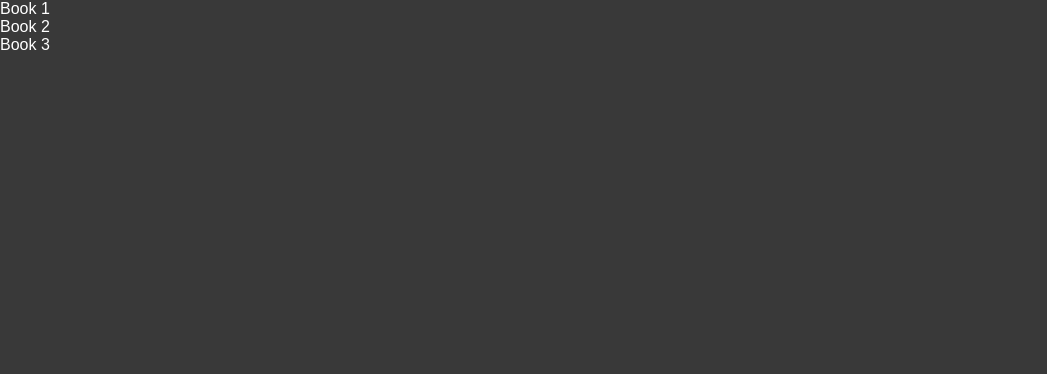
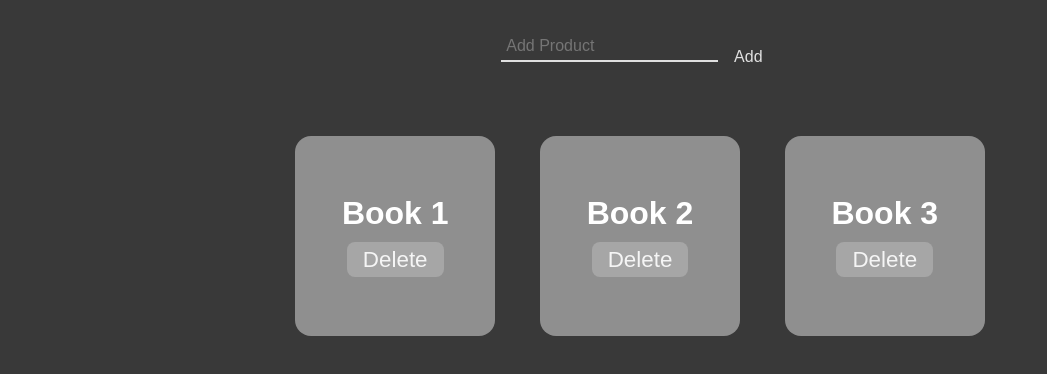
Before and after one commit to womoboy/react-daywork, a React (Create React App) app: page / in a window 1280 px wide. Shown: the top 374 px of the page, without its empty margins (0-1047 px from the left). Built offline with nearby package versions, Linux system fonts and the light colour scheme; data requests are answered from the project's data file.

Commit message:
jsonServer/ dynamic products createor create/ delete and show them was practiced

```diff
--- /dev/null
+++ b/db.json
@@ -0,0 +1,16 @@
+{
+  "products": [
+    {
+      "title": "Book 1",
+      "id": 1
+    },
+    {
+      "title": "Book 2",
+      "id": 2
+    },
+    {
+      "title": "Book 3",
+      "id": 3
+    }
+  ]
+}
--- a/package.json
+++ b/package.json
@@ -6,6 +6,7 @@
     "@testing-library/jest-dom": "^5.16.4",
     "@testing-library/react": "^13.1.1",
     "@testing-library/user-event": "^13.5.0",
+    "json-server": "^0.17.0",
     "node-sass": "^7.0.1",
     "react": "^18.0.0",
     "react-dom": "^18.0.0",
@@ -16,7 +17,8 @@
     "start": "react-scripts start",
     "build": "react-scripts build",
     "test": "react-scripts test",
-    "eject": "react-scripts eject"
+    "eject": "react-scripts eject",
+    "jsonServer": "json-server --watch db.json --port 8000"
   },
   "eslintConfig": {
     "extends": [
--- a/src/App.js
+++ b/src/App.js
@@ -1,10 +1,45 @@
-
+import { useState , useEffect} from 'react';
 import ProductList from './components/productList/ProductList';
+import AddProduct from './components/AddProduct/AddProduct';
 
 const App = () => {
+    const [products, setProducts] = useState([]);
+
+    useEffect(()=> {
+        const  sendRequest = async ()=> {
+            const response = await fetch('http://localhost:8000/products');
+            const responseData = await response.json();
+
+            setProducts(responseData);
+        }
+
+        sendRequest();
+    }, []);
+
+    const addProduct = async (title) => {
+        const response = await fetch('http://localhost:8000/products', {
+            method: 'POST',
+            headers: {
+                'Content-type': 'application/json'
+            },
+            body: JSON.stringify(title)
+        });
+
+        const responseData = await response.json();
+
+        setProducts([...products, responseData]);
+    };
+
+    const onDelete = async (id) => {
+        await fetch(`http://localhost:8000/products/${id}`, {method: 'DELETE'});
+
+        setProducts(products.filter((item) => item.id !== id));
+    };
+
     return (
         <div className="container">
-            <ProductList />
+            <AddProduct onAdd={addProduct}/>
+            <ProductList products={products} onDelete={onDelete}/>
         </div>
     );
 }
--- /dev/null
+++ b/src/components/AddProduct/AddProduct.css
@@ -0,0 +1,23 @@
+.add-product-form {
+    display: flex;
+    justify-content: center;
+    padding: 2rem 0;
+}
+
+.form-control input {
+    padding: 0.3rem;
+    background: transparent;
+    border: none;
+    border-bottom: 2px solid #e0e0e0;
+    font: inherit;
+    color: #e0e0e0;
+    outline: none;
+}
+
+.form-btn {
+    margin: 1rem;
+    background: transparent;
+    border: none;
+    font: inherit;
+    color: #e0e0e0;
+}
--- /dev/null
+++ b/src/components/AddProduct/AddProduct.js
@@ -0,0 +1,33 @@
+import {useState} from 'react';
+
+import './AddProduct.css';
+
+const AddProduct = ({onAdd}) => {
+    const [title, setTitle] = useState('');
+
+    const submitForm = (event) => {
+        event.preventDefault();
+
+        onAdd({title});
+
+        setTitle('');
+    }
+
+    return (
+        <div>
+            <form className='add-product-form' onSubmit={submitForm}>
+                <div className='form-control'>
+                    <input
+                     type="text"
+                     placeholder='Add Product'
+                     value={title}
+                     onChange={(e) => setTitle(e.target.value )}
+                     />
+                </div>
+                <button type='submit' className='form-btn'>Add</button>
+            </form>
+        </div>
+    );
+};
+
+export default AddProduct;
--- a/src/components/product/Product.js
+++ b/src/components/product/Product.js
@@ -1,15 +1,11 @@
 
 import './Product.css';
 
-const Product = ({title}) => {
-    const showTitle = () => {
-        console.log(title);
-    }
-
+const Product = ({product, onDelete}) => {
     return (
         <div className='product'>
-            <h2 className='title'>{title}</h2>
-            <button className='btn' onClick={showTitle}>clickMe</button>
+            <h2 className='title'>{product.title}</h2>
+            <button className='btn' onClick={() => onDelete(product.id)}>Delete</button>
         </div>
     );
 }
--- /dev/null
+++ b/src/components/productList/ProductList.css
@@ -0,0 +1,5 @@
+.product-list {
+    display: flex;
+    justify-content: center;
+    align-items: center;
+}
--- a/src/components/productList/ProductList.js
+++ b/src/components/productList/ProductList.js
@@ -1,14 +1,11 @@
-const products = [
-    {id: 1, title: "Book 1"},
-    {id: 2, title: "Book 2"},
-    {id: 3, title: "Book 3"}
-];
+import Product from "../product/Product";
+import './ProductList.css';
 
-const ProductList = () => {
+const ProductList = ({products, onDelete}) => {
     return (
-        <div>
+        <div className="product-list">
             {products.map((item)=>{
-                return <p key={item.id}>{item.title}</p>
+                return <Product key={item.id} product={item} onDelete={onDelete}/>;
             })}
         </div>
     )
```
Also changed, not shown: src/components/productList/Product.css (deleted), 1 other file (tests, documents, lock files or other folders).
